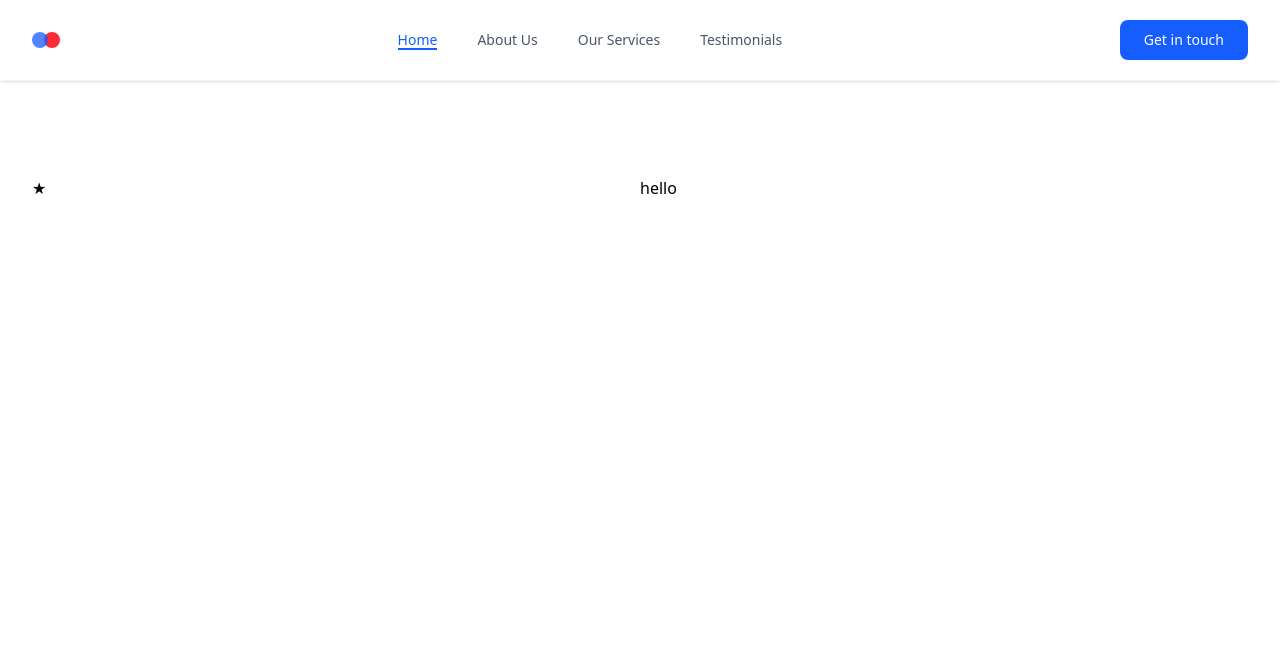
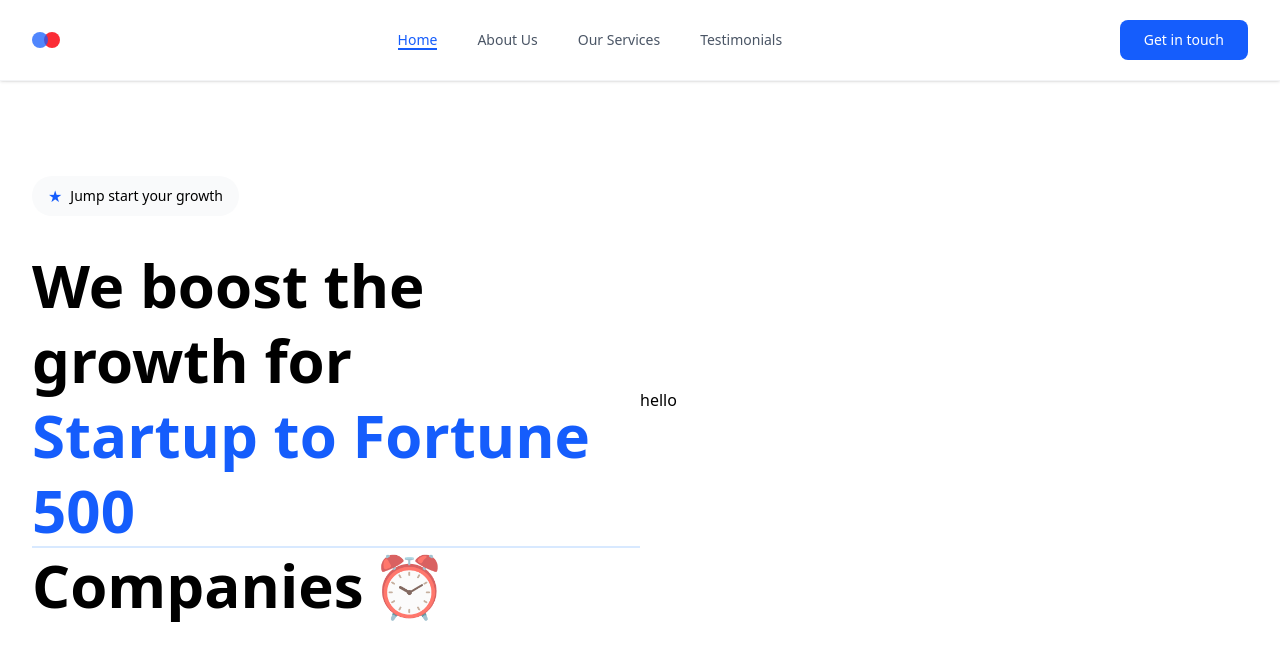
Before and after one commit to Nayeem0011/business-landing-page-react-tailwindcss, a React (Vite) app: page / in a window 1280 px wide. Shown: the top 660 px of the page. Built offline with nearby package versions, Linux system fonts and the light colour scheme.

Commit message:
Hero section added

```diff
--- a/src/components/Hero.jsx
+++ b/src/components/Hero.jsx
@@ -4,12 +4,24 @@ const Hero = () => {
   return (
     <div>
       <section className='container mx-auto flex flex-col md:flex-row justify-between items-center pt-44 pb-6 px-4 sm:px-6 lg:px-8'>
+
         {/* Left col */}
         <div className='w-full md:w-1/2 space-y-8'>
+
           {/* star badge */}
-          <div>
-            <span>★</span>
+          <div className="flex items-center gap-2 bg-gray-50 w-fit px-4 py-2 rounded-full hover:bg-gray-100 transition-colors cursor-pointer group">
+            <span className="text-blue-600 group-hover:scale-110 transition-transform">★</span>
+            <span className="text-sm font-medium">Jump start your growth</span>
           </div>
+
+          <h1 className="text-4xl md:text-5xl lg:text-6xl font-bold leading-tight">
+            We boost the growth for{' '}
+            <span className="text-blue-600 relative inline-block">
+                Startup to Fortune 500
+                <span className="absolute bottom-0 left-0 w-full h-0.5 bg-blue-200/60"></span>
+            </span>{' '}Companies
+            <span className="inline-block ml-2 animate-pulse">⏰</span>
+          </h1>
         </div>
 
         {/* right col */}
```
